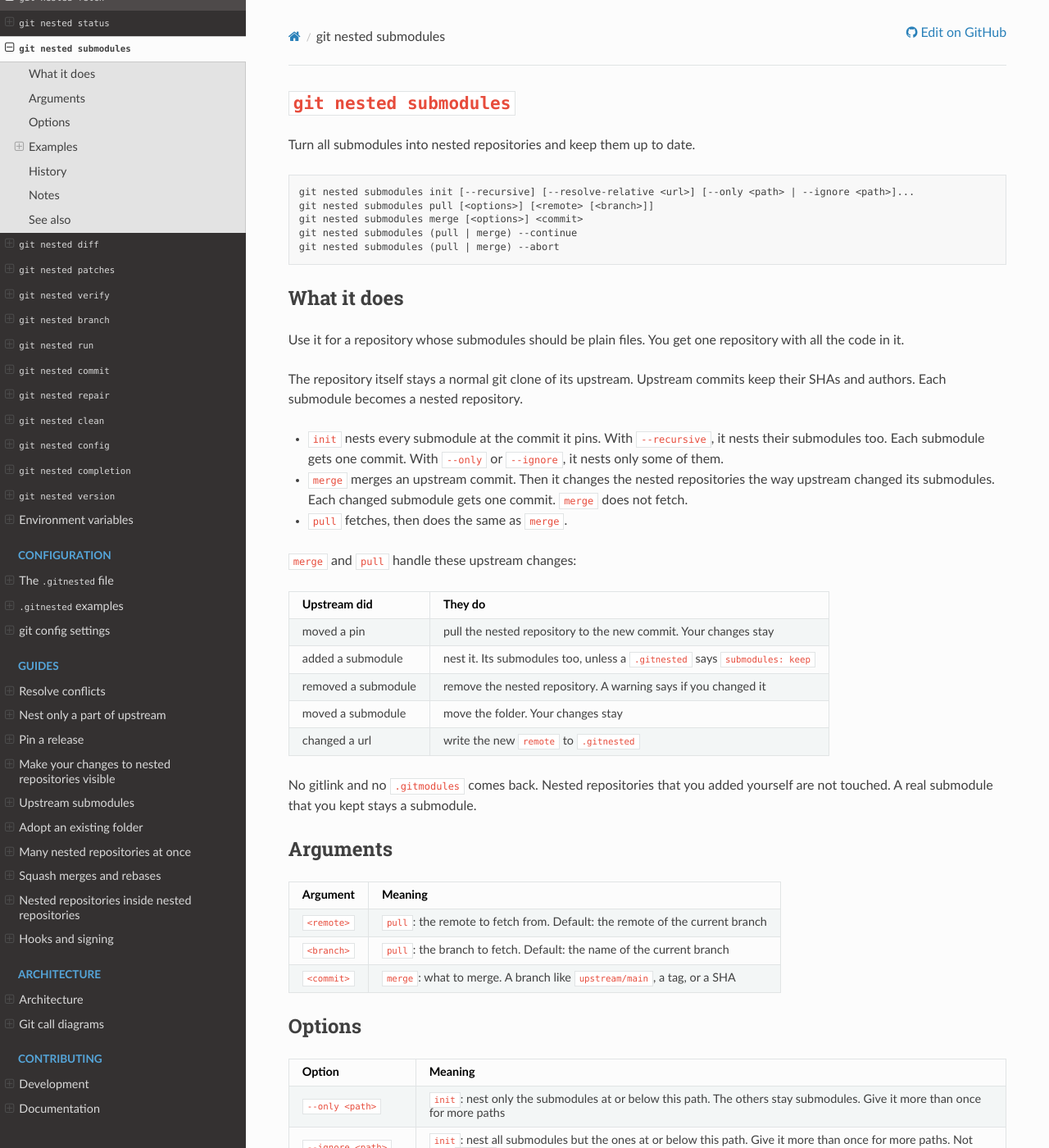
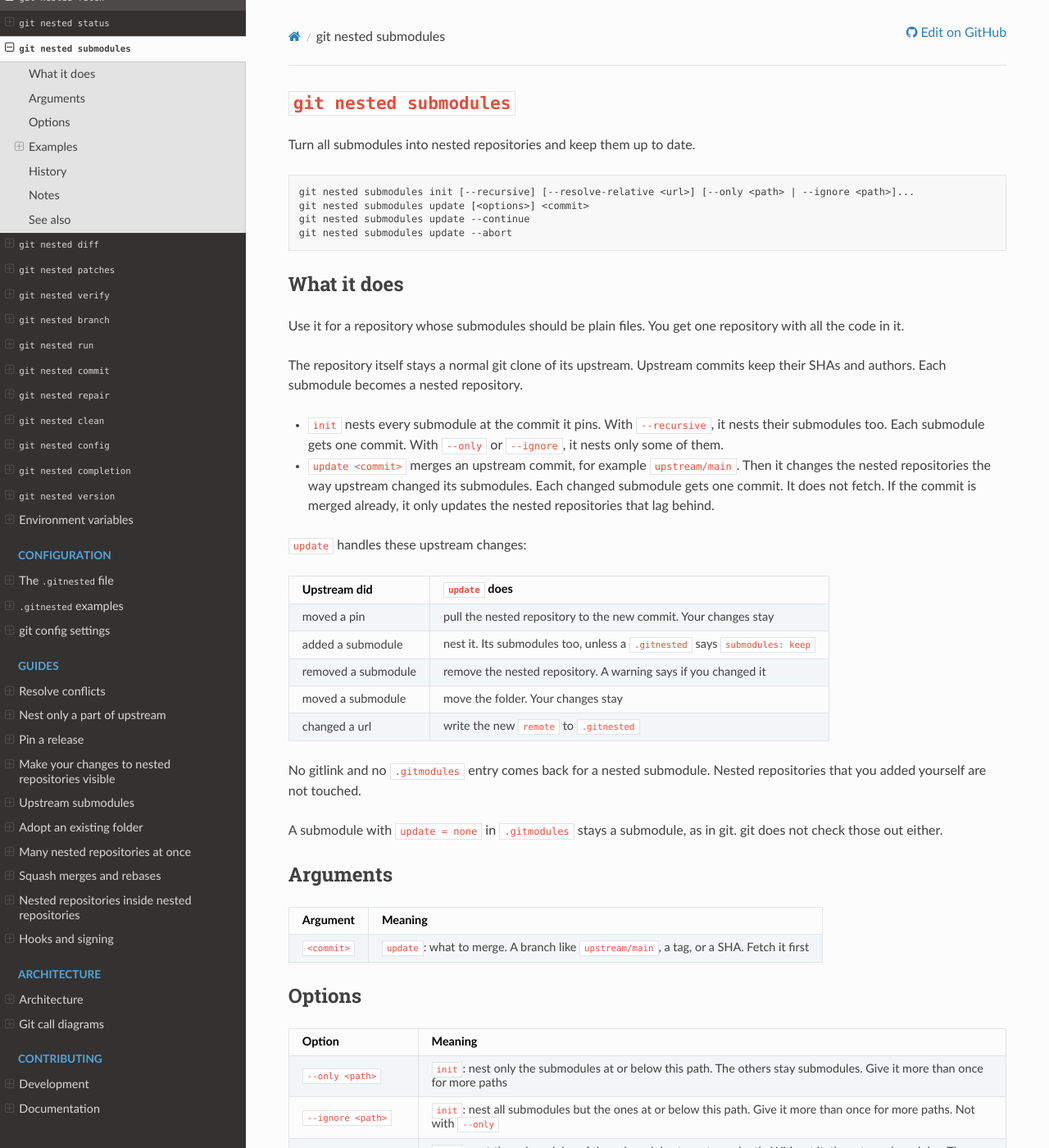
Before and after one commit to thorsten-klein/git-nested, a Sphinx documentation site: the page built from doc/cli/submodules.md, in a window 1280 px wide and 1400 px high. Shown: the whole window at 82% size. Built offline with Sphinx 7.4.7 and the Read the Docs theme 3.1.0, drawn with Linux system fonts in a browser that asks for light colours; some of the changed text lies outside the part shown.

Commit message:
feat: one `submodules update <commit>` instead of `merge` and `pull`
`update <commit>` merges what you give it, for example upstream/main.
It never fetches. If the commit is merged already, it updates only the
nested repos that lag behind. During a plain `git merge`, it says to
abort that merge and use `update` instead.

It also fixes what a test on a big project found:

- A submodule with `update = none` stays a submodule, as in git.
  `init` and `clone --recurse-submodules` skip it too.
- `update <commit>` updates the nested repos that a stopped update left
  behind. `--abort` removes the stopped worktree.
- git-nested's block in .gitattributes no longer conflicts with new
  upstream rules.
- `--dry-run` shows the nested repos deeper down too.
- Files that git would check out with CRLF stay as upstream has them.
- A conflict in a nested repo shows only the `submodules` way on.
- A new kept submodule no longer makes .gitmodules conflict when the
  fork has none.

````diff
--- a/doc/cli/submodules.md
+++ b/doc/cli/submodules.md
@@ -4,10 +4,9 @@ Turn all submodules into nested repositories and keep them up to date.
 
 ```text
 git nested submodules init [--recursive] [--resolve-relative <url>] [--only <path> | --ignore <path>]...
-git nested submodules pull [<options>] [<remote> [<branch>]]
-git nested submodules merge [<options>] <commit>
-git nested submodules (pull | merge) --continue
-git nested submodules (pull | merge) --abort
+git nested submodules update [<options>] <commit>
+git nested submodules update --continue
+git nested submodules update --abort
 ```
 
 ## What it does
@@ -20,16 +19,17 @@ commits keep their SHAs and authors. Each submodule becomes a nested
 repository.
 
 - `init` nests every submodule at the commit it pins. With `--recursive`,
-  it nests their submodules too. Each submodule gets one commit. With `--only` or
-  `--ignore`, it nests only some of them.
-- `merge` merges an upstream commit. Then it changes the nested
-  repositories the way upstream changed its submodules. Each changed
-  submodule gets one commit. `merge` does not fetch.
-- `pull` fetches, then does the same as `merge`.
+  it nests their submodules too. Each submodule gets one commit. With
+  `--only` or `--ignore`, it nests only some of them.
+- `update <commit>` merges an upstream commit, for example `upstream/main`.
+  Then it changes the nested repositories the way upstream changed its
+  submodules. Each changed submodule gets one commit. It does not fetch.
+  If the commit is merged already, it only updates the nested
+  repositories that lag behind.
 
-`merge` and `pull` handle these upstream changes:
+`update` handles these upstream changes:
 
-| Upstream did | They do |
+| Upstream did | `update` does |
 |---|---|
 | moved a pin | pull the nested repository to the new commit. Your changes stay |
 | added a submodule | nest it. Its submodules too, unless a `.gitnested` says `submodules: keep` |
@@ -37,17 +37,17 @@ repository.
 | moved a submodule | move the folder. Your changes stay |
 | changed a url | write the new `remote` to `.gitnested` |
 
-No gitlink and no `.gitmodules` comes back. Nested repositories that you
-added yourself are not touched. A real submodule that you kept stays a
-submodule.
+No gitlink and no `.gitmodules` entry comes back for a nested submodule.
+Nested repositories that you added yourself are not touched.
+
+A submodule with `update = none` in `.gitmodules` stays a submodule, as in
+git. git does not check those out either.
 
 ## Arguments
 
 | Argument | Meaning |
 |---|---|
-| `<remote>` | `pull`: the remote to fetch from. Default: the remote of the current branch |
-| `<branch>` | `pull`: the branch to fetch. Default: the name of the current branch |
-| `<commit>` | `merge`: what to merge. A branch like `upstream/main`, a tag, or a SHA |
+| `<commit>` | `update`: what to merge. A branch like `upstream/main`, a tag, or a SHA. Fetch it first |
 
 ## Options
 
@@ -55,12 +55,12 @@ submodule.
 |---|---|
 | `--only <path>` | `init`: nest only the submodules at or below this path. The others stay submodules. Give it more than once for more paths |
 | `--ignore <path>` | `init`: nest all submodules but the ones at or below this path. Give it more than once for more paths. Not with `--only` |
-| `--recursive` | `init`: nest the submodules of the submodules too, at any depth. Without it, they stay submodules. The choice goes into each `.gitnested` as [`submodules`](../configuration/gitnested-file.md), and `merge` and `pull` follow it |
+| `--recursive` | `init`: nest the submodules of the submodules too, at any depth. Without it, they stay submodules. The choice goes into each `.gitnested` as [`submodules`](../configuration/gitnested-file.md), and `update` follows it |
 | `--resolve-relative <url>` | `init`: resolve relative submodule urls against this url. Without it, `init` stops at a relative url |
-| `--dry-run` | show what would change. Change nothing. `pull` still fetches |
-| `--single-commit` | make one merge commit with all submodule changes in it |
+| `--dry-run` | show what would change, also deeper down. Change nothing. It may fetch the commits it needs to look at |
+| `--single-commit` | `update <commit>`: make one merge commit with all submodule changes in it |
 | `--continue` | go on after a stop on conflicts |
-| `--abort` | throw away a merge that stopped on conflicts |
+| `--abort` | throw away an update that stopped on conflicts |
 | `-S`, `--gpg-sign` | GPG-sign the commits |
 | `--signoff` | add a `Signed-off-by:` trailer to the commits |
 
@@ -69,8 +69,9 @@ submodule.
 ```bash
 git clone https://github.com/user/project
 cd project
-git nested submodules init
-git nested submodules pull
+git nested submodules init --recursive
+git fetch origin
+git nested submodules update origin/main
 ```
 
 ### A fork
@@ -79,49 +80,28 @@ Your fork is `origin`. The project you forked is `upstream`:
 
 ```bash
 git remote add upstream https://github.com/org/project
-git nested submodules init
-git nested submodules pull upstream main
+git nested submodules init --recursive
+git fetch upstream
+git nested submodules update upstream/main
 git push origin main
 ```
 
-To pull with no arguments, let your branch follow upstream once. Pushes
-still go to your fork:
-
-```bash
-git fetch upstream
-git branch -u upstream/main
-git config remote.pushDefault origin
-git nested submodules pull
-```
-
-### After a `git merge`
-
-You can also merge upstream with git itself. git stops on each changed
-submodule: it can't put a gitlink where a nested folder is. Then run
-`submodules pull` or `submodules merge` with no arguments. It finishes
-that merge and updates the nested repositories:
-
-```bash
-git merge upstream/main
-git nested submodules pull
-```
-
-Other conflicts stop it as usual. Fix them, `git add` them, then run
-`git nested submodules pull --continue`.
-
-You can also fetch first, and merge what you fetched:
-
-```bash
-git fetch upstream
-git nested submodules merge --dry-run upstream/main
-git nested submodules merge upstream/main
-```
-
-`merge` takes a tag or a SHA too. For example, to follow releases:
+`update` takes a tag or a SHA too. For example, to follow releases:
 
 ```bash
 git fetch upstream --tags
-git nested submodules merge v2.0
+git nested submodules update v2.0
+```
+
+### Not with `git merge` or `git pull`
+
+Merge upstream with `update`, not with git itself. git can't put a gitlink
+where a nested folder is, so a plain `git merge` stops, or brings gitlinks
+into your history. If you started one, throw it away and use `update`:
+
+```bash
+git merge --abort
+git nested submodules update upstream/main
 ```
 
 ### Relative urls
@@ -135,8 +115,8 @@ git nested submodules init --resolve-relative https://github.com/org/project
 
 Now `../lib.git` is `https://github.com/org/lib.git`. This is only for
 the first level. With `--recursive`, a deeper relative url is relative to
-the url of its parent submodule, as in git. Later, `merge` and `pull`
-resolve new relative urls against the remote they merge from.
+the url of its parent submodule, as in git. Later, `update` resolves new
+relative urls against the remote of the commit it merges.
 
 ### Only some submodules
 
@@ -147,12 +127,12 @@ git nested submodules init --only lib/core --only third_party
 ```
 
 This nests `lib/core` and every submodule below `third_party`. The others
-stay submodules. `merge` and `pull` update them as submodules.
+stay submodules. `update` updates them as submodules.
 
 `init` keeps `--only` and `--ignore` in `.gitmodules`, in a `[nested]`
-section. So `merge` and `pull` leave a new submodule out too, if `init`
-would have left it out. Upstream's changes to `.gitmodules` come in for
-the submodules that stay. Your own changes there stay too. On a conflict
+section. So `update` leaves a new submodule out too, if `init` would have
+left it out. Upstream's changes to `.gitmodules` come in for the
+submodules that stay. Your own changes there stay too. On a conflict
 there, the conflict lines start with `#`. So git can still read the file.
 
 Or name the ones to keep as submodules:
@@ -164,12 +144,13 @@ git nested submodules init --ignore vendor/big
 ### See first
 
 ```bash
-git nested submodules pull --dry-run
+git nested submodules update --dry-run upstream/main
 ```
 
 ```text
 would merge 3 commits of upstream/main
 modules/core: would pull to 1a2b3c4d5e6f
+modules/core/third_party/lib: would pull to 7d8e9f0a1b2c
 docs: would nest at 9f8e7d6c5b4a
 tools: would remove (your changes in it go too. They stay in the history)
 ```
@@ -179,34 +160,37 @@ tools: would remove (your changes in it go too. They stay in the history)
 A conflict outside the submodules stops the merge:
 
 ```bash
-git nested submodules pull
+git nested submodules update upstream/main
 # fix the files, then
 git add <files>
-git nested submodules pull --continue
+git nested submodules update --continue
 ```
 
-A conflict inside a submodule stops it too. The message says where the
-files are:
+A conflict inside a submodule stops it too. The message says where:
 
-```bash
-# fix the files there, then
-git -C <the folder from the message> add <files>
-git nested submodules pull --continue
+```text
+modules/core: the update stopped on conflicts in src/main.c.
+Fix them there, and 'git add' them:
+
+  cd .git/tmp/nested/modules/core
+
+Then run 'git nested submodules update --continue'. It finishes modules/core and goes on with the others.
+Or throw the update away: 'git nested submodules update --abort'.
 ```
-
-`--continue` commits that submodule. Then it goes on with the others.
 
 To give up instead:
 
 ```bash
-git nested submodules pull --abort
+git nested submodules update --abort
 ```
 
-Nested repositories that were updated already stay updated.
+Nested repositories that were updated already stay updated. The stopped
+one goes back. Run `git nested submodules update upstream/main` again to
+update the rest.
 
 ### Keep a submodule back
 
-Set a pin. Then `merge` and `pull` leave it where it is, with a warning:
+Set a pin. Then `update` leaves it where it is, with a warning:
 
 ```bash
 git nested config modules/core pin 1a2b3c4
@@ -225,8 +209,8 @@ submodules:
 - `git log -p` of an upstream commit shows the submodule changes as gitlink
   changes.
 
-Your own commits never have a gitlink. Use them for builds and releases. To
-search for a bug with `git bisect`, add `--first-parent`.
+Your own commits never have a gitlink. Use them for builds and releases. To search for a bug with `git bisect`, add
+`--first-parent`.
 
 By default, the merge commit comes first. One commit per submodule follows.
 At the merge commit, the submodules are still at their old commits. If every
@@ -235,17 +219,17 @@ changes.
 
 ## Notes
 
-- `init`, `merge` and `pull` need a clean working tree. `merge` and `pull`
-  need a branch, not a detached HEAD.
+- `init` and `update` need a clean working tree. `update` needs a branch,
+  not a detached HEAD.
 - If upstream moves a submodule to a path you use already, it stays where
   it is. A warning says so.
 - If upstream adds a submodule at a path you use already, it is not nested.
   A warning says so.
-- `pull upstream/main` does not work. That is not a remote. Use
-  `pull upstream main`, or `merge upstream/main`.
 - If your `.gitattributes` would change files of a nested repository, for
   example `*.bat text eol=crlf`, git-nested adds `-text` for these files to
   `.gitattributes`. So they stay as upstream has them, as in a submodule.
+  `update` keeps this block at the end of the file, also when upstream adds
+  rules there.
 - Push your changes to each submodule's upstream with
   [`push`](push.md), as for any nested repository.
 - Changes to the upstream superproject itself are not pushed by this command.
````
Also changed, not shown: README.md (+2 -1 lines), doc/architecture/diagrams.md (+12 -13 lines), doc/cli/clone.md (+3 -1 lines), doc/configuration/gitnested-file.md (+1 -1 lines), doc/guides/submodules.md (+12 -7 lines), 9 other files.
